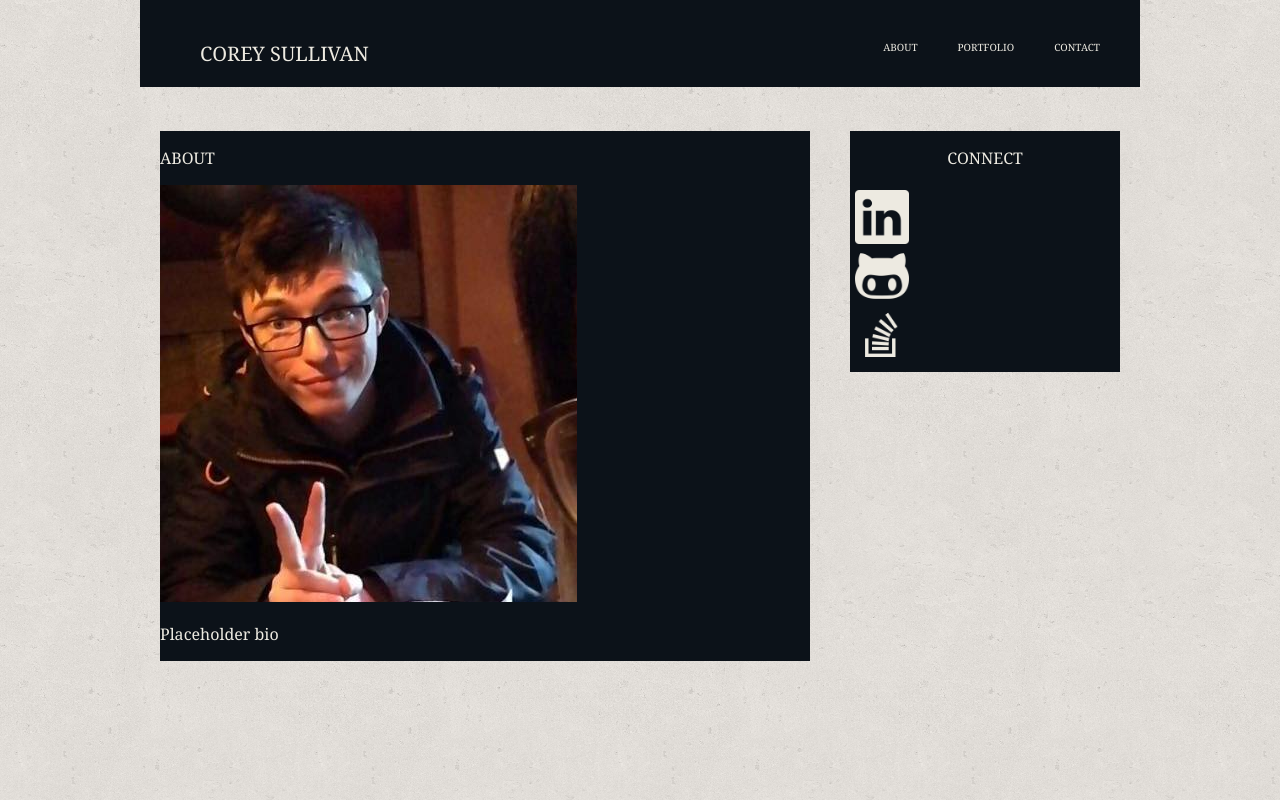
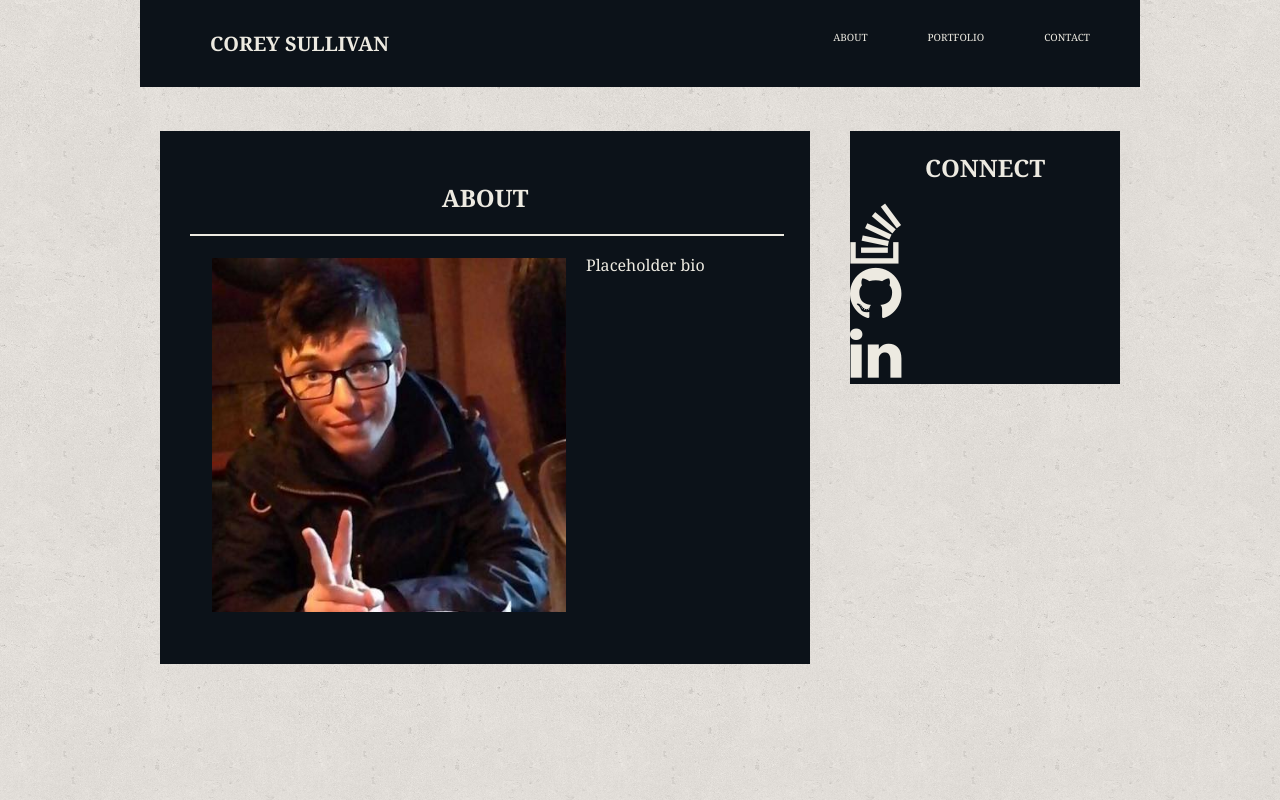
Before and after one commit to Co-su/basicportfolio, a plain HTML site: page index.html in a window 1280 px wide. Drawn offline with Linux system fonts and the light colour scheme.

Commit message:
Switched static icon images over to the google icon library. Still haven't solved vertical issue.

```diff
--- a/assets/css/style.css
+++ b/assets/css/style.css
@@ -22,9 +22,8 @@ a:active {
     color: #edeae1;
 }
 li {
-	padding: 20px;
+	padding: 30px;
 	color: #edeae1;
-	margin-top: 20px;
 }
 #titlebar {
 	float: left;
@@ -50,13 +49,33 @@ ul {
 	margin: 0 auto;
 }
 #biobit {
-	width: 650px;
+	width: 590px;
+	padding: 30px;
+	margin: 0 auto;
+	color: #edeae1;
+	background-color: #0c1219;
+	position: relative;
+	float: left;
+	text-align: center;
+}
+#biography {
+	border-top: 2px solid #edeae1;
+	padding: 2px;
 	margin: 0 auto;
 	color: #edeae1;
 	background-color: #0c1219;
 	position: relative;
 	float: left;
 	text-align: left;
+	width: 100%;
+
+}
+#aboutPic {
+	float: left;
+	max-width: 60%;
+	max-height: 60%;
+	padding: 20px;
+	background-color: #0c1219;
 }
 #connectWithMe {
 	width: 270px;
@@ -68,10 +87,22 @@ ul {
 	text-align: center;
 }
 .icons {
-	max-width:20%;
-	max-height:20%;
+	max-width:15%;
+	max-height:15%;
 	text-align: center;
 	float: left;
-	position: relative;
-	padding: 5px;
+	clear: left;
+	width: 100%;
 }
+.fa-stack-overflow {
+	font-size: 60px;
+	color: #edeae1;
+}
+.fa-linkedin {
+	font-size: 60px;
+	color: #edeae1;
+}
+.fa-github {
+	font-size: 60px;
+	color: #edeae1;
+}
--- a/index.html
+++ b/index.html
@@ -2,11 +2,12 @@
 <html>
 <head>
 	<title>Corey Sullivan | Landing</title>
+	<link rel="stylesheet" href="https://cdnjs.cloudflare.com/ajax/libs/font-awesome/4.7.0/css/font-awesome.min.css">
 	<link rel="stylesheet" type="text/css" href="assets/css/style.css">
 </head>
 <body>
 		<ul>
- 			<li id="titlebar">COREY SULLIVAN</li>
+ 			<li id="titlebar"><strong>COREY SULLIVAN</strong></li>
   			<div class="fallintoplacedammit">
   			<li id="direct"><a href="#">ABOUT</a></li>
   			<li id="direct"><a href="#">PORTFOLIO</a></li>
@@ -17,19 +18,24 @@
 	<br>
 	<br>
 	<div class="container">
-		<div id="biobit">
-			<p>ABOUT</p>
-			<img src="assets/images/photos/bigjacket.jpg" id="aboutPic">
-			<p>Placeholder bio</p>
-		</div>
-		<div id="connectWithMe">
-			<p>CONNECT</p>
+		<section id="biobit">
+			<h1>ABOUT</h1>
+			<article id="biography">
+				<img src="assets/images/photos/bigjacket.jpg" id="aboutPic">
+				<p>Placeholder bio</p>
+			</article>
+		</section>
+		<aside id="connectWithMe">
+			<h1>CONNECT</h1>
 				<div class="icons">
-					<a href="#"><img src="assets/images/icons/linkedin.png" width="100%" height="100%" alt="LinkedIn"></a>
-					<a href="#"><img src="assets/images/icons/github.png" width="100%" height="100%" alt="Github"></a>
-					<a href="#"><img src="assets/images/icons/stackoverflowicon.png" width="100%" height="100%" alt="Stack Overflow"></a>
+					<i class="fa fa-stack-overflow"><a href="#"></a></i>
+					<i class="fa fa-github"><a href="#"></a></i>
+					<i class="fa fa-linkedin"><a href="#"></a></i>
 				</div>
-		</div>
+		</aside>
 	</div>
+	<footer>
+
+	</footer>
 </body>
 </html>
```
Also changed, not shown: contact.html (+31 -0 lines).
